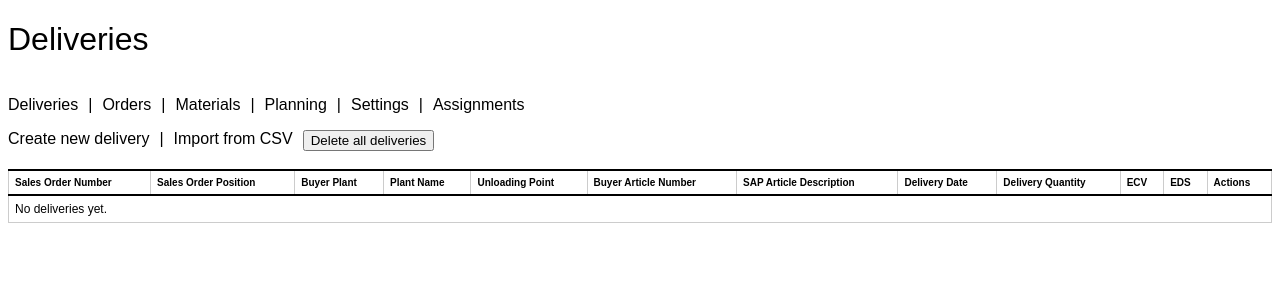
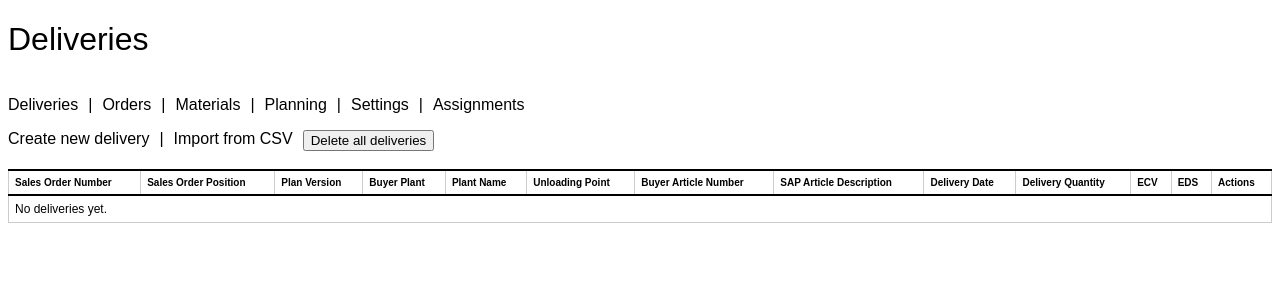
Before and after one commit to andrejpojdak/planner, a Flask app: page /deliveries/ in a window 1280 px wide. Shown: the top 300 px of the page. Run offline with Flask 3, Linux system fonts and the light colour scheme; some libraries are stand-ins or nearby versions; some web fonts are replaced.

Commit message:
Bug fixed for procesing only the latest plan version if multiple present in one csv file.

```diff
--- a/app/deliveries/views.py
+++ b/app/deliveries/views.py
@@ -157,6 +157,17 @@ def delete_all_deliveries():
 
 @bp.route('/import', methods=['GET','POST'])
 def import_csv():
+	schaeffler_mappings = {
+		"0701": "BRASIL",
+		"0254": "PORTUGAL",
+		"0200": "SCHWEINFURT",
+		"0097": "BRASOV",
+		"0095": "SKALICA",
+		"0072": "HOCHSTADT",
+		"0045": "KYSUCE",
+		"0012": "STEINHAGEN",
+		"0002": "LAHR"
+	}
 	missing_materials = {}
 	form = ImportCSVForm()
 	if form.validate_on_submit():
@@ -181,11 +192,27 @@ def import_csv():
 			return redirect(url_for('deliveries.list_deliveries'))
 		# Collect keys to delete
 		keys = set()
+		version_to_avoid = {}
 		for r in rows:
 			on = (r.get('Order Number') or r.get('OrderNumber') or '').strip()
 			op = (r.get('Order Position') or r.get('OrderPosition') or '').strip()
 			if on or op:
 				keys.add((on, op))
+			din = (r.get('Delivery Instruction Number') or r.get('DeliveryInstructionNumber') or '').strip()
+			#breakpoint()
+			if not version_to_avoid.get((on, op)):
+				version_to_avoid[(on, op)] = [int(din)]
+			else:
+				if int(din) not in version_to_avoid.get((on, op)):
+					version_to_avoid[(on, op)].append(int(din))
+
+		version_to_avoid = {k: v for k, v in version_to_avoid.items() if len(v) != 1}
+		for k, v in version_to_avoid.items():
+			if len(v) > 1:
+				newest = v.pop(0)
+				flash(f"Only newest version {newest} processed for {k[0]}-{k[1]} delivery schedule. Older versions {v} ignored.", 'danger')
+				v.sort(reverse=True)
+
 		# Delete existing entries matching keys
 		for on, op in keys:
 			q = Delivery.query
@@ -212,10 +239,12 @@ def import_csv():
 			delivery_instruction_number = get(['Delivery Instruction Number','DeliveryInstructionNumber'])
 			order_number = get(['Order Number','OrderNumber'])
 			order_position = get(['Order Position','OrderPosition'])
+			#breakpoint()
+			if version_to_avoid.get((order_number, order_position)) and int(delivery_instruction_number) in version_to_avoid.get((order_number, order_position)):
+				continue
 			delivery_date = get(['Delivery date','Delivery Date','DeliveryDate'])
 			delivery_quantity = get(['Delivery quantity','Delivery Quantity','DeliveryQuantity'])
 			additional_information = get(['Additional information'])
-			#delivery_quantity = None
 			#breakpoint()
 			if int(delivery_quantity) == 0:
 				continue
@@ -239,6 +268,10 @@ def import_csv():
 			if not sap_material:
 				if not missing_materials.get(buyer_article_number):
 					missing_materials[buyer_article_number] = article_description
+
+			if 'schaeffler' in plant_name.casefold():
+				if schaeffler_mappings.get(buyer_plant_id):
+					plant_name = 'SCHAEFFLER' + ' ' + schaeffler_mappings[buyer_plant_id]
 
 			d = Delivery(
 				buyer_plant_id=buyer_plant_id,
--- a/app/planning/views.py
+++ b/app/planning/views.py
@@ -336,7 +336,7 @@ def list_plans():
 		gross_weight = material.gross_weight if material else 0
 		for d in deliveries:
 			d.article_description = material.short_text if material else '<material_not_found>'
-			d.plant_name = material.manufacturer if material else '<material_not_found>'
+			#d.plant_name = material.manufacturer if material else '<material_not_found>'
 
 		buyer_article_numbers_list.append(deliveries_confirm(deliveries, orders, box_qty, gross_weight, assignments_dict))
 
--- a/app/templates/deliveries/list.html
+++ b/app/templates/deliveries/list.html
@@ -18,6 +18,7 @@
 		<tr>
 			<th>Sales Order Number</th>
 			<th>Sales Order Position</th>
+			<th>Plan Version</th>
 			<th>Buyer Plant</th>
 			<th>Plant Name</th>
 			<th>Unloading Point</th>
@@ -33,6 +34,7 @@
       <tr>
         <td>{{ d.order_number.lstrip('0') }}</td>
         <td>{{ d.order_position }}</td>
+        <td>{{ d.delivery_instruction_number }}</td>
         <td>{{ d.buyer_plant_id }}</td>
         <td>{{ d.plant_name }}</td>
         <td>{{ d.unloading_point }}</td>
--- a/run.py
+++ b/run.py
@@ -3,9 +3,9 @@ from flask import Flask, url_for, render_template_string
 from dotenv import load_dotenv
 import os
 
+#loaded from .env variable
 load_dotenv()
 SERVER_IP = os.getenv("SERVER_IP")
-print(SERVER_IP)
 
 app = create_app()
 app.config['MAX_CONTENT_LENGTH'] = 50 * 1024 * 1024
```
